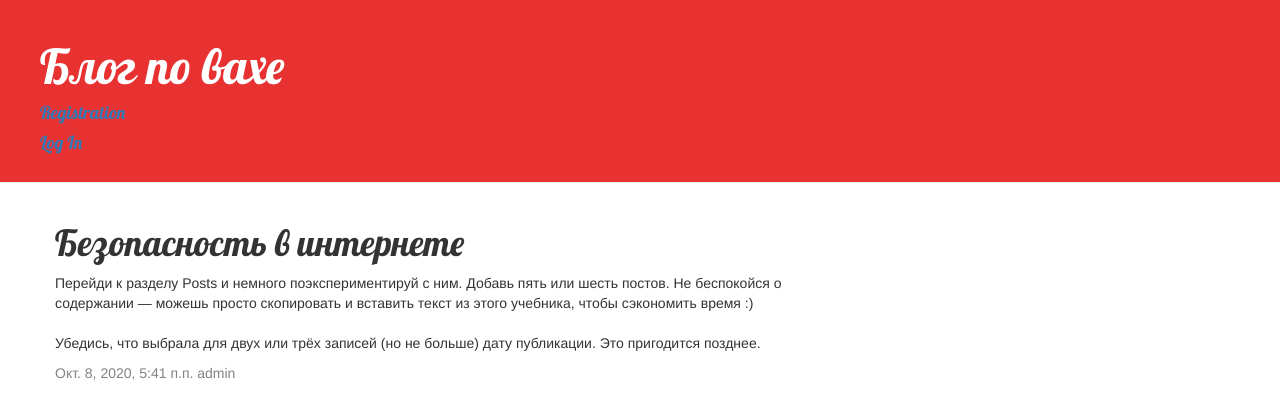
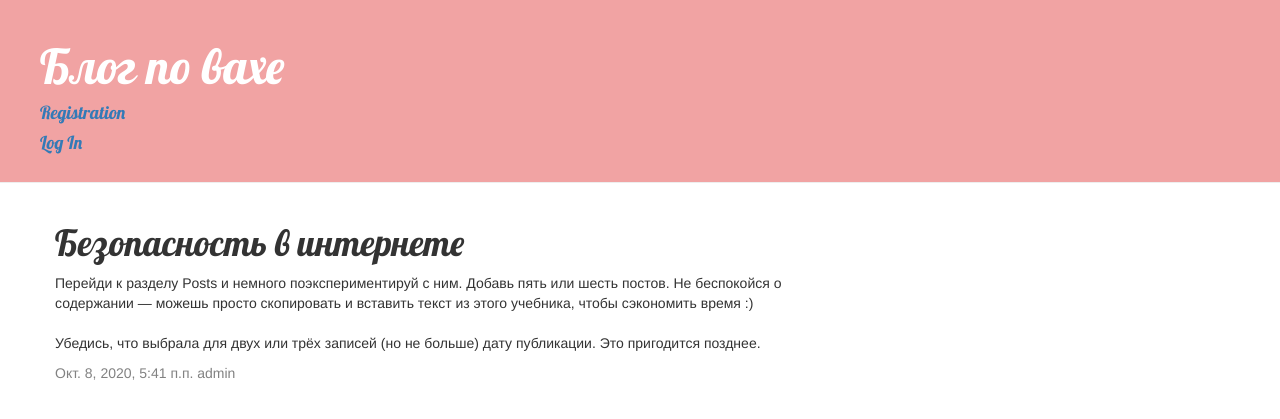
Before and after one commit to owlbro/django_blog, a Django app: page /post/1/ in a window 1280 px wide. Shown: the top 419 px of the page. Run offline with Django 3.2, Linux system fonts and the light colour scheme; data comes from the database, SQL or seed files in the repository; some libraries are stand-ins or nearby versions.

Commit message:
Поменял цвет на белее мерзкий, но не кислотный

```diff
--- a/blog/static/css/blog.css
+++ b/blog/static/css/blog.css
@@ -1,6 +1,6 @@
 
 .page-header {
-    background-color: #E83131;
+    background-color: #E8666698;
     margin-top: 0;
     padding: 20px 20px 20px 40px;
 }
```
